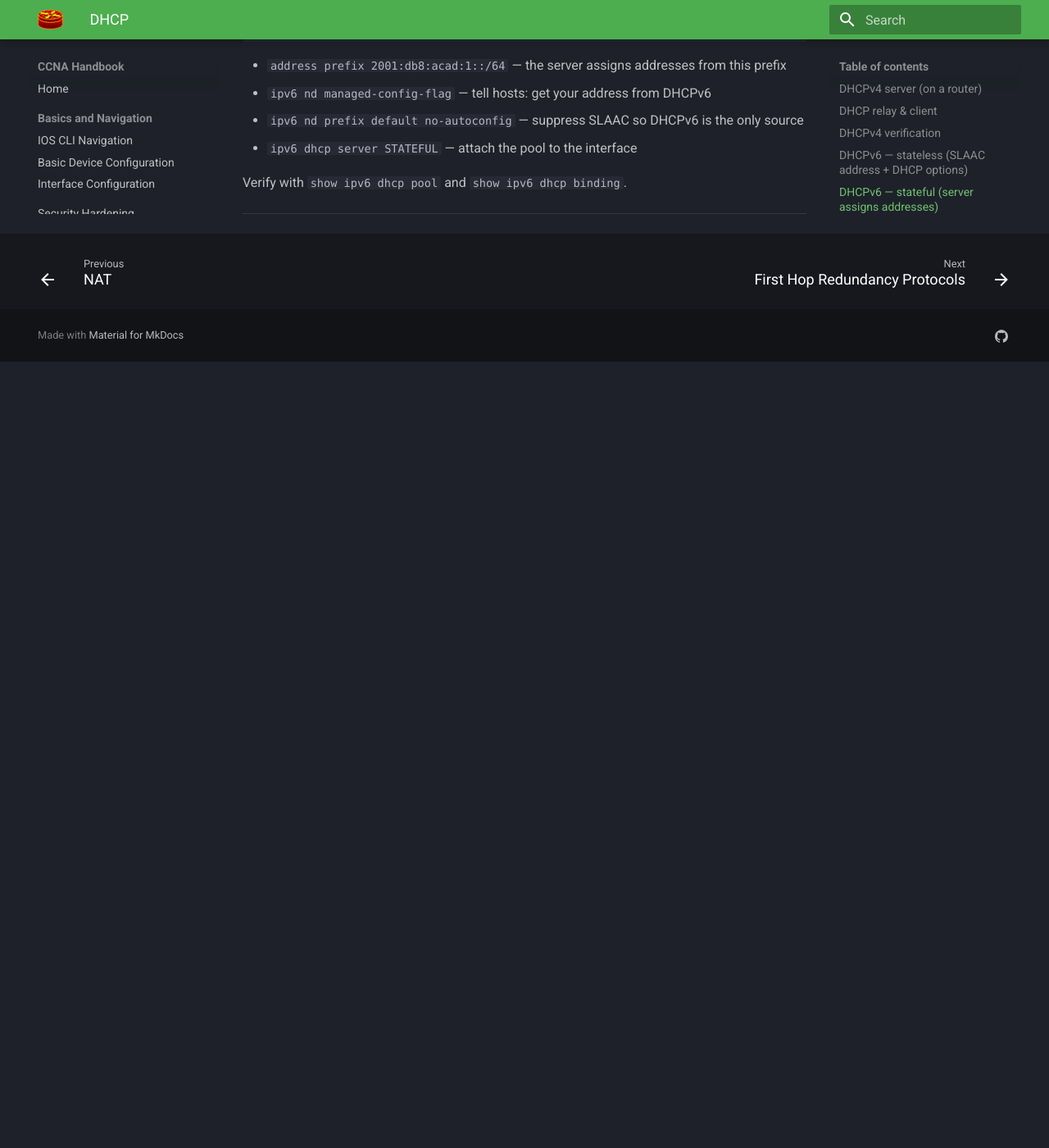
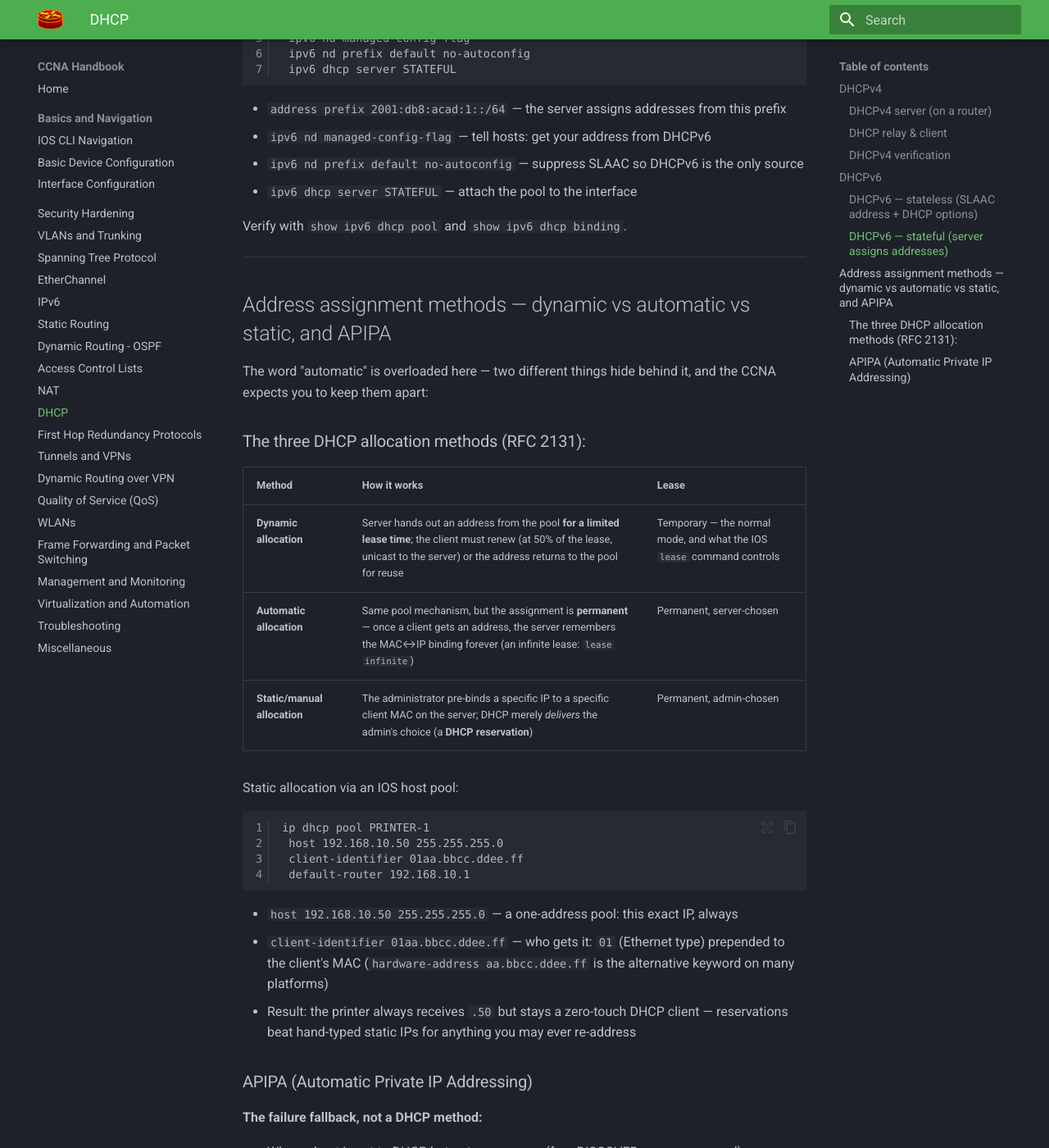
Before and after one commit to Edm0ndDantes/CCNA-IOS-Cheatsheet, an MkDocs documentation site: the page built from docs/dhcp.md, in a window 1280 px wide and 1400 px high, scrolled down 1880 px. Shown: the whole window at 82% size. Built offline with MkDocs 1.6.1 and Material for MkDocs 9.7.7, drawn with Linux system fonts in a browser that asks for light colours; some web fonts are replaced; before the commit the page ends 2321 px from its top, so only the background shows below that; some of the changed text lies outside the part shown.

Commit message:
enhanced dhcp section

````diff
--- a/docs/dhcp.md
+++ b/docs/dhcp.md
@@ -1,6 +1,8 @@
 # DHCP
 
-## DHCPv4 server (on a router)
+## DHCPv4
+
+### DHCPv4 server (on a router)
 
 ``` linenums="1"
 ip dhcp excluded-address 192.168.10.1 192.168.10.10
@@ -20,14 +22,14 @@ ip dhcp pool LAN10
 - `domain-name example.com` — domain suffix
 - `lease 2 12 30` — lease time: 2 days, 12 hours, 30 minutes (default 1 day)
 
-## DHCP relay & client
+### DHCP relay & client
 
 | Command | Explanation |
 |---|---|
 | `ip helper-address 10.1.1.5` | (Interface mode) Relay clients' DHCP broadcasts to a server on another subnet |
 | `ip address dhcp` | (Interface mode) Make this router interface a DHCP **client** (e.g., ISP-facing) |
 
-## DHCPv4 verification
+### DHCPv4 verification
 
 | Command | Explanation |
 |---|---|
@@ -37,9 +39,11 @@ ip dhcp pool LAN10
 | `show ip dhcp conflict` | Addresses detected in use by two hosts |
 | `clear ip dhcp binding *` | Release all leases |
 
-## DHCPv6 — stateless (SLAAC address + DHCP options)
+## DHCPv6
 
-``` linenums="1"
+### DHCPv6 — stateless (SLAAC address + DHCP options)
+
+```text linenums="1"
 ipv6 unicast-routing
 ipv6 dhcp pool STATELESS
  dns-server 2001:db8::8
@@ -54,9 +58,9 @@ interface g0/0
 - `ipv6 nd other-config-flag` — tell hosts: SLAAC your address, fetch options via DHCPv6
 - `ipv6 dhcp server STATELESS` — attach the pool to the interface
 
-## DHCPv6 — stateful (server assigns addresses)
+### DHCPv6 — stateful (server assigns addresses)
 
-``` linenums="1"
+```text linenums="1"
 ipv6 dhcp pool STATEFUL
  address prefix 2001:db8:acad:1::/64
  dns-server 2001:db8::8
@@ -74,3 +78,42 @@ interface g0/0
 Verify with `show ipv6 dhcp pool` and `show ipv6 dhcp binding`.
 
 ---
+
+## Address assignment methods — dynamic vs automatic vs static, and APIPA
+
+The word "automatic" is overloaded here — two different things hide behind it, and the CCNA expects you to keep them apart:
+
+### The three DHCP allocation methods (RFC 2131):
+
+| Method | How it works | Lease |
+|---|---|---|
+| **Dynamic allocation** | Server hands out an address from the pool **for a limited lease time**; the client must renew (at 50% of the lease, unicast to the server) or the address returns to the pool for reuse | Temporary — the normal mode, and what the IOS `lease` command controls |
+| **Automatic allocation** | Same pool mechanism, but the assignment is **permanent** — once a client gets an address, the server remembers the MAC↔IP binding forever (an infinite lease: `lease infinite`) | Permanent, server-chosen |
+| **Static/manual allocation** | The administrator pre-binds a specific IP to a specific client MAC on the server; DHCP merely *delivers* the admin's choice (a **DHCP reservation**) | Permanent, admin-chosen |
+
+Static allocation via an IOS host pool:
+
+```text linenums="1"
+ip dhcp pool PRINTER-1
+ host 192.168.10.50 255.255.255.0
+ client-identifier 01aa.bbcc.ddee.ff
+ default-router 192.168.10.1
+```
+
+- `host 192.168.10.50 255.255.255.0` — a one-address pool: this exact IP, always
+- `client-identifier 01aa.bbcc.ddee.ff` — who gets it: `01` (Ethernet type) prepended to the client's MAC (`hardware-address aa.bbcc.ddee.ff` is the alternative keyword on many platforms)
+- Result: the printer always receives `.50` but stays a zero-touch DHCP client — reservations beat hand-typed static IPs for anything you may ever re-address
+
+### APIPA (Automatic Private IP Addressing)
+**The failure fallback, not a DHCP method:**
+
+- When a host is set to DHCP but **gets no answer** (four DISCOVERs go unanswered), Windows/macOS self-assigns a random address from **`169.254.0.0/16`** (link-local, RFC 3927), after ARP-probing that it's unused. Hosts keep DISCOVERing in the background and abandon the APIPA address the moment a real server responds.
+- The address is **link-local only**: no default gateway, never routed, valid for talking to other APIPA hosts on the same segment at best.
+- **Diagnostic value — this is the exam point:** a client sitting on `169.254.x.x` is a symptom, and it means *the DHCP process failed end-to-end*. Work the chain: is the port up and in the right VLAN? Is the DHCP server/pool alive (`show ip dhcp pool` — pool exhausted?)? If the server is on another subnet, is `ip helper-address` present on the client's gateway interface? Is DHCP snooping blocking an untrusted port?
+
+| See on the client | Conclusion |
+|---|---|
+| Address from your pool's range | Dynamic/automatic allocation worked |
+| The exact reserved address, every time | Static allocation (reservation) — by design |
+| `169.254.x.x` | **APIPA: DHCP failed** — no server reachable, pool empty, relay missing, or snooping drop |
+| `0.0.0.0` / none | Interface never completed DHCP and the OS doesn't do APIPA (many Linux configs) — same troubleshooting chain |
````
